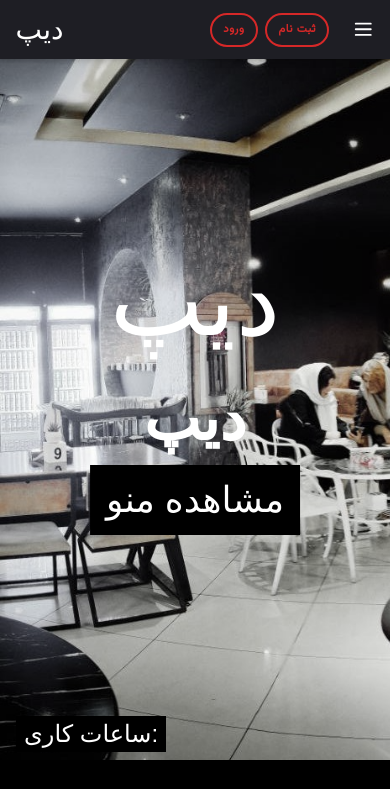
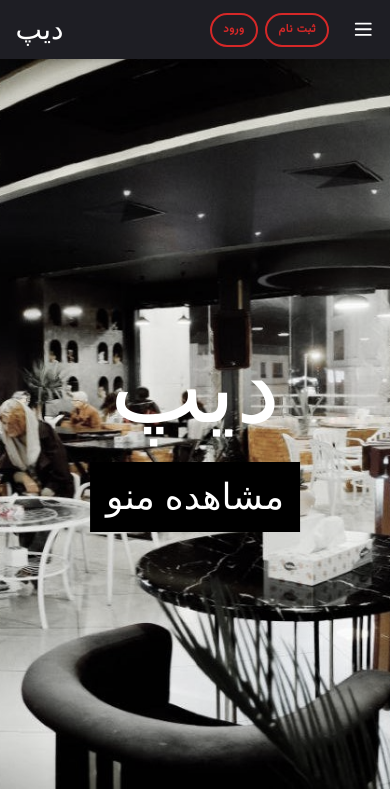
Before and after one commit to aliyamanii/deep-menu, a website: page index.html in a window 390 px wide. Shown: the top 789 px of the page. Drawn offline with nearby package versions, Linux system fonts and the light colour scheme; a web font is replaced by a local one.

Commit message:
[ fix ] Background image

```diff
--- a/index.html
+++ b/index.html
@@ -137,18 +137,16 @@
     </header>
 
     <!-- Header with image -->
-    <header class="bgimg w3-display-container w3-grayscale-min" id="home">
+    <header
+      class="parallax-container banner-parallax w3-display-container w3-grayscale-min"
+      id="home"
+    >
       <div class="w3-display-bottomleft w3-padding">
         <span class="w3-tag w3-xlarge">ساعات کاری:</span>
       </div>
       <div class="w3-display-middle w3-center">
-        <span class="text-white sm:hidden md:block" style="font-size: 100px"
+        <span class="text-white sm:block md:block" style="font-size: 100px"
           >دیپ</span
-        >
-        <span
-          class="w3-text-white w3-hide-large w3-hide-medium"
-          style="font-size: 60px"
-          ><b>دیپ</b></span
         >
         <p>
           <a href="#menu" class="w3-button w3-xxlarge w3-black">مشاهده منو</a>
--- a/input.css
+++ b/input.css
@@ -44,7 +44,7 @@ h6 {
 }
 
 .banner-parallax {
-  background-image: url("../public/img/bg1.jpg");
+  background-image: url("header.jpg");
   min-height: 100vh;
 }
 
```
Also changed, not shown: output.css.
